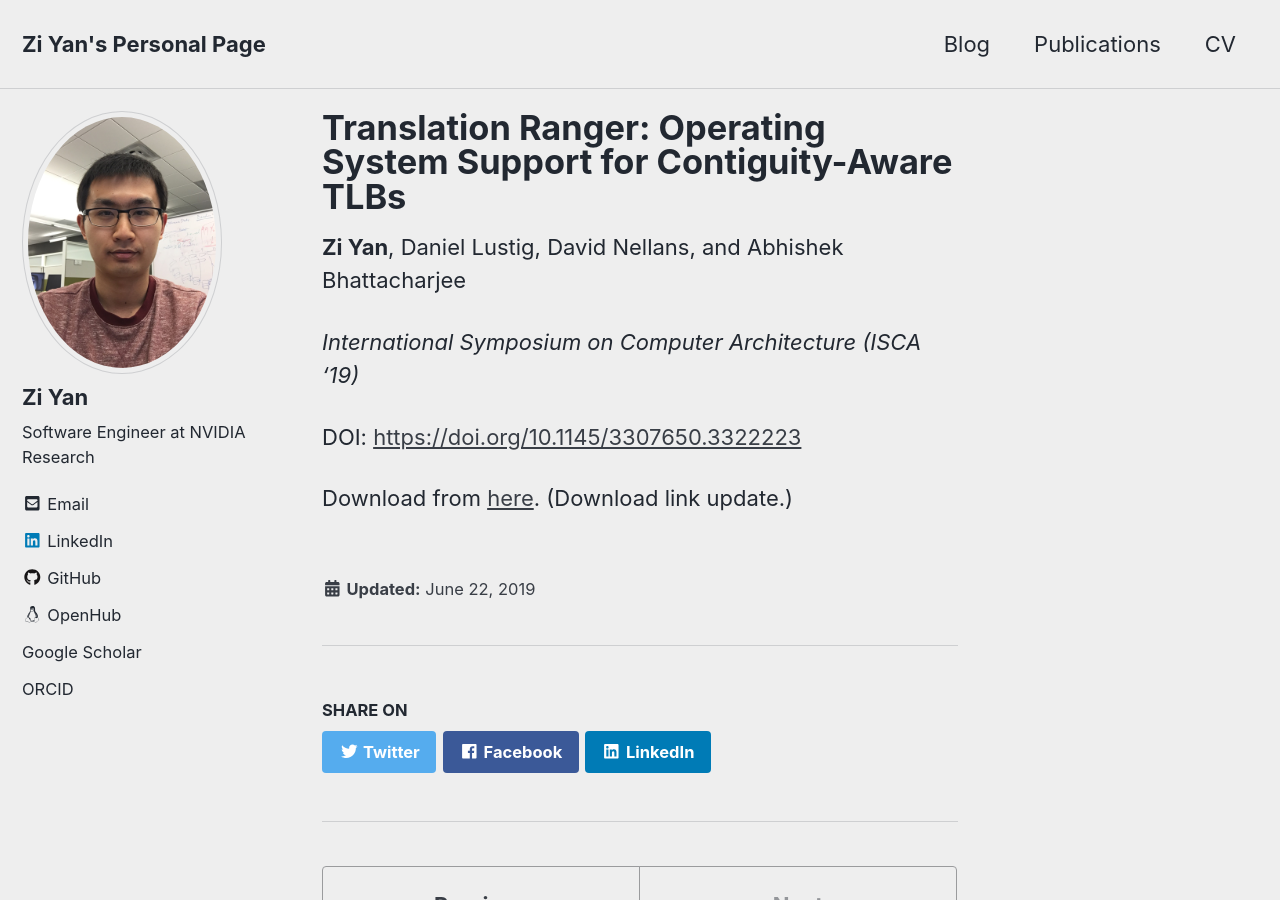
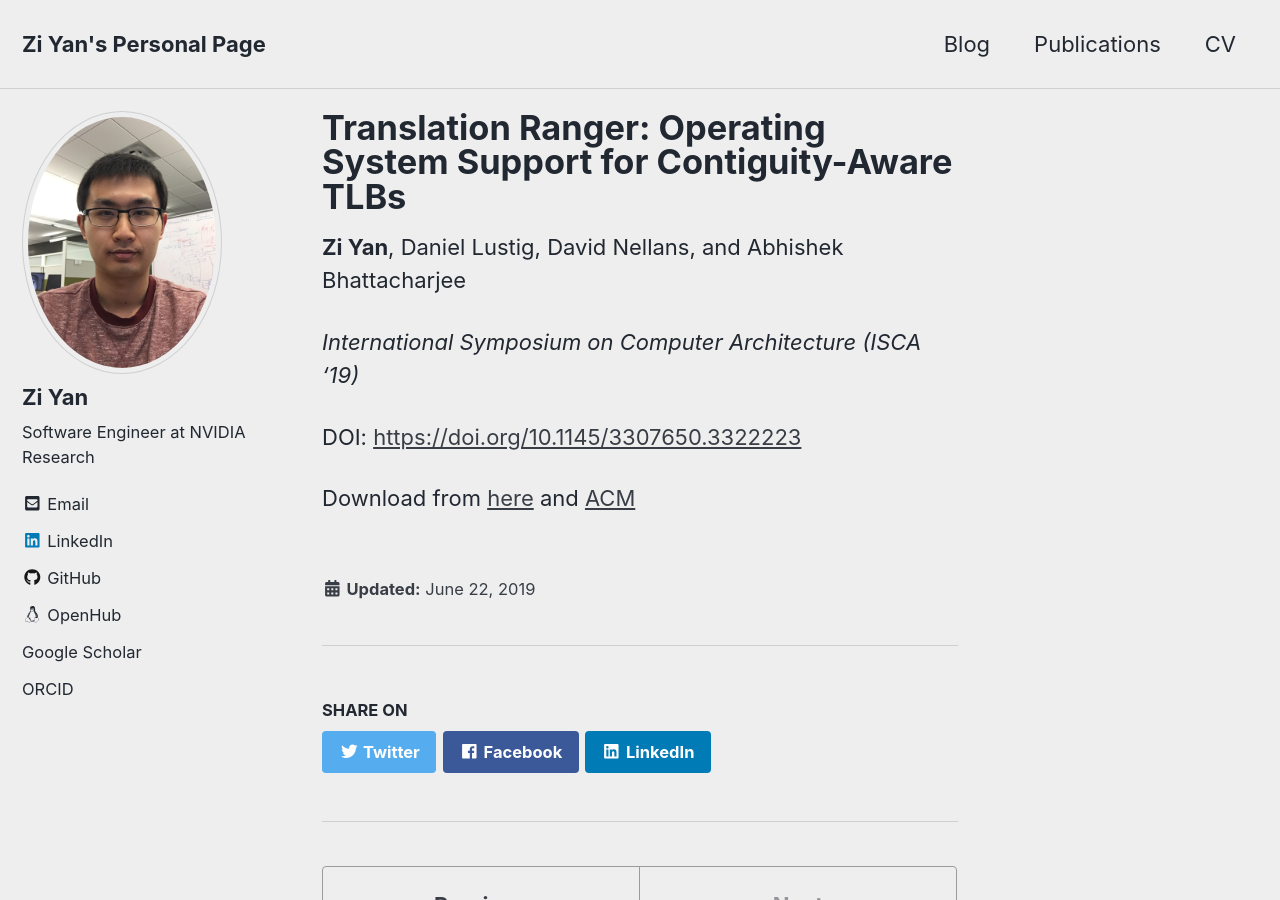
Before and after one commit to x-y-z/x-y-z.github.io, a Jekyll site: the page built from _publications/2019-06-22-ISCA-2019.md, in a window 1280 px wide and 900 px high. Built offline with Jekyll 4.4.1, drawn with Linux system fonts in a browser that asks for light colours; cached includes are drawn as plain includes; comment, search, counter and statistics services are not loaded; a style sheet for code colours, icons or effects is not loaded.

Commit message:
update ACM link.
Signed-off-by: Zi Yan <zi.yan@normal.zone>

```diff
--- a/_publications/2019-06-22-ISCA-2019.md
+++ b/_publications/2019-06-22-ISCA-2019.md
@@ -14,5 +14,4 @@ excerpt: ""
 
 DOI: [https://doi.org/10.1145/3307650.3322223](https://doi.org/10.1145/3307650.3322223)
 
-Download from [here](/files/translation_ranger_isca2019.pdf).
-(Download link update.)
+Download from [here](/files/translation_ranger_isca2019.pdf) and [ACM](https://dl.acm.org/authorize?N689431)
```
